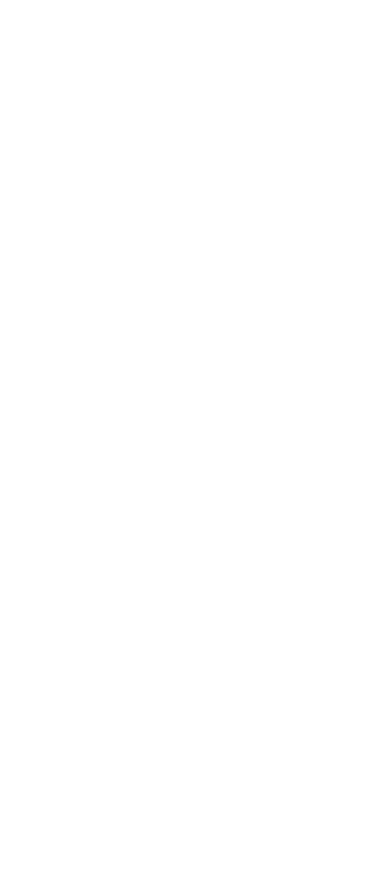
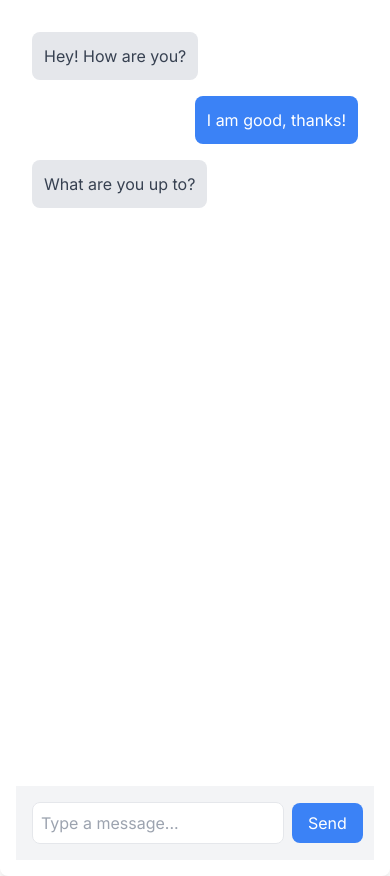
Before and after one commit to marawanthedev/chat-app, a React (Vite) app: page /conversation in a window 390 px wide. Before the commit the page ends 844 px from the top, so only its background shows below. Built offline with nearby package versions, Linux system fonts and the light colour scheme.

Commit message:
update: layout breakpoints

```diff
--- a/src/components/Layout/index.tsx
+++ b/src/components/Layout/index.tsx
@@ -14,21 +14,11 @@
 export const Layout: React.FC<LayoutProps> = ({ children }) => {
   return (
     <div className="flex justify-center items-center min-h-screen">
-      {/* Layout for iPhone SE 1st/2nd generation */}
+      {/* Layout for iPhone SE 1st/2nd/3rd generation and other phones  */}
       <div
-        className="w-full max-w-[320px] h-[568px]
+        className="w-full w-full h-full
           min-[320px]:block max-[320px]:block
-          min-[321px]:hidden sm:hidden lg:hidden xl:hidden"
-      >
-        <div className="p-4 rounded-lg shadow-lg overflow-x-hidden h-full">
-          {children}
-        </div>
-      </div>
-
-      {/* Layout for iPhone SE 3rd generation */}
-      <div
-        className="w-full max-w-[375px] h-[667px]
-          max-[375px]:block min-[376px]:hidden sm:hidden lg:hidden xl:hidden"
+          sm:hidden lg:hidden xl:hidden"
       >
         <div className="p-4 rounded-lg shadow-lg overflow-x-hidden h-full">
           {children}
@@ -36,8 +26,7 @@
       </div>
 
       {/* Layout for other devices */}
-      <div className="hidden sm:block lg:block xl:block w-full max-w-[414px] sm:max-w-[768px] lg:max-w-[1024px] xl:max-w-[1280px] h-full p-4 rounded-lg shadow-lg overflow-x-hidden">
-        {/* This layout will be applied to other larger devices */}
+      <div className="hidden sm:block lg:block xl:block w-full max-w-[414px] sm:max-w-[768px] lg:max-w-[1024px] xl:w-[1000px] h-full p-4 rounded-lg shadow-lg overflow-x-hidden">
         {children}
       </div>
     </div>
--- a/src/index.css
+++ b/src/index.css
@@ -3,3 +3,9 @@
 @tailwind base;
 @tailwind components;
 @tailwind utilities;
+
+* {
+    margin: 0;
+    padding: 0;
+    box-sizing: border-box;
+}
--- a/src/pages/Home/sections/FloatingFooter/index.tsx
+++ b/src/pages/Home/sections/FloatingFooter/index.tsx
@@ -25,7 +25,7 @@
       className={`text-gray-500 flex flex-col justify-between items-center ${className}`}
       aria-label={ariaLabel}
     >
-      <span className="w-6 h-6 flex justify-center items-center">
+      <span className="w-8 h-8 flex justify-center items-center">
         <Icon />
       </span>
       <p>{text}</p>
@@ -64,7 +64,10 @@
 
   return (
     <footer
-      className={`flex justify-between items-center py-1 bg-white shadow w-screen fixed bottom-0 left-0 border-t border-gray-300 ${zIndex.floatingActionButton} px-4 overflow-x-hidden`}
+      className={`flex justify-center items-center py-2 bg-white shadow w-screen fixed bottom-0 left-0 border-t border-gray-300  ${zIndex.floatingActionButton} px-4 overflow-x-hidden`}
+    >
+      <div
+        className={`flex justify-between items-center w-full max-w-[1280px]`}
       >
         {buttons.map((button, index) => (
           <FloatingFooterActionButton
@@ -74,6 +77,7 @@
             ariaLabel={button.ariaLabel}
           />
         ))}
+      </div>
     </footer>
   );
 };
```
Lines whose indentation alone changed are shown as unchanged.
